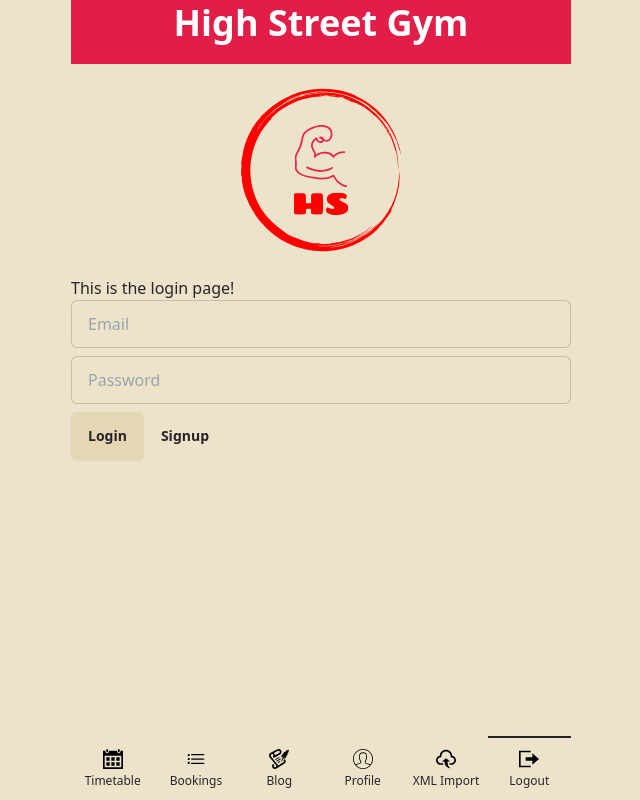
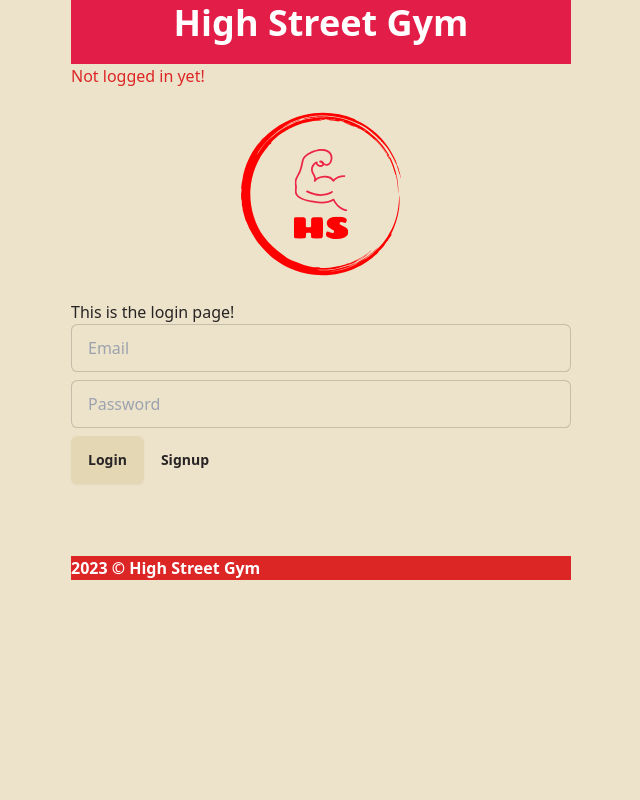
Before and after one commit to kats-ymd/high-street-gym, a React (Vite) app in the folder frontend/: page / in a window 1280 px wide. Shown: the whole page, without its empty margins (319-959 px from the left). Built offline with nearby package versions, Linux system fonts and the light colour scheme.

Commit message:
Updated with conditional rendering using auth info not logged in: show footer logged in: show nav bar

```diff
--- a/frontend/src/components/CommonArea.jsx
+++ b/frontend/src/components/CommonArea.jsx
@@ -1,22 +1,24 @@
+import { Outlet } from "react-router-dom"
+import { useAuthentication } from "../hooks/authentication"
 import Header from "./Header"
 import Nav from "./Nav"
 import Footer from "./Footer"
-import { Outlet } from "react-router-dom"
-import { useState } from "react"
 
 function CommonArea () {
-    const [isLoggedIn, setIsLoggedIn] = useState(true)
+    const [user, login, logout] = useAuthentication()
 
-    // setIsLoggedIn(false)    // test code
+    const loggedInUser = user ? "Logged in as: " + user.firstName + " " + user.lastName + " @" + user.role : "Not logged in yet!"
+    // const loggedInUser = user && "Logged in as: " + user.firstName + " " + user.lastName + " @" + user.role
 
     return <>
         <Header />
+        <span className="text-red-600 ">{loggedInUser}</span>
         <div className="pb-16"> {/* bottom padding to avoid main content from overlapping with bottom nav bar */}
             <Outlet />
         </div>
-        {/* <Nav /> */}
-        {/* <Footer /> */}
-        { isLoggedIn ? <Nav /> : <Footer /> }
+        {
+            user ? <Nav /> : <Footer />
+        }
     </>
 }
 
```
